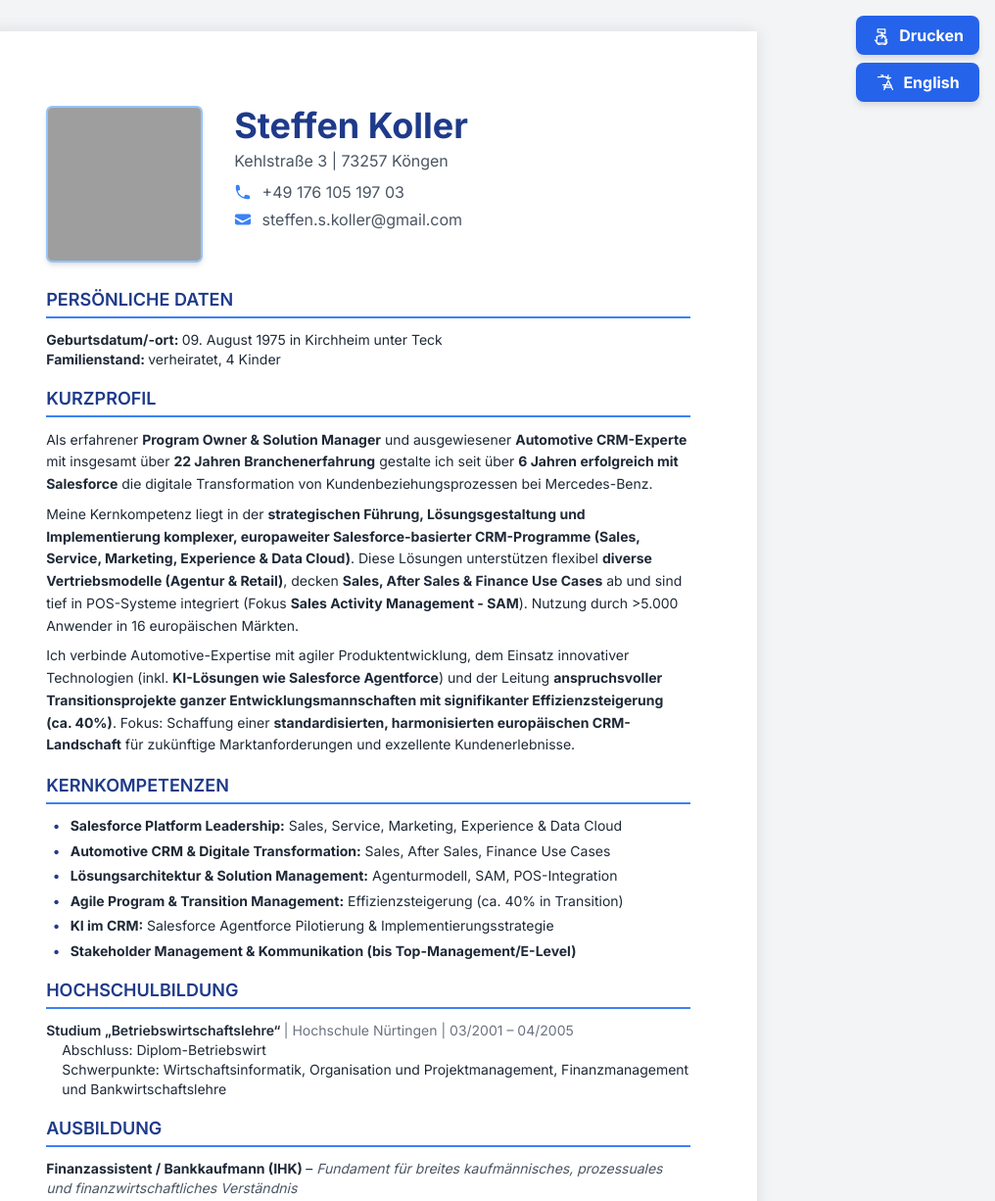
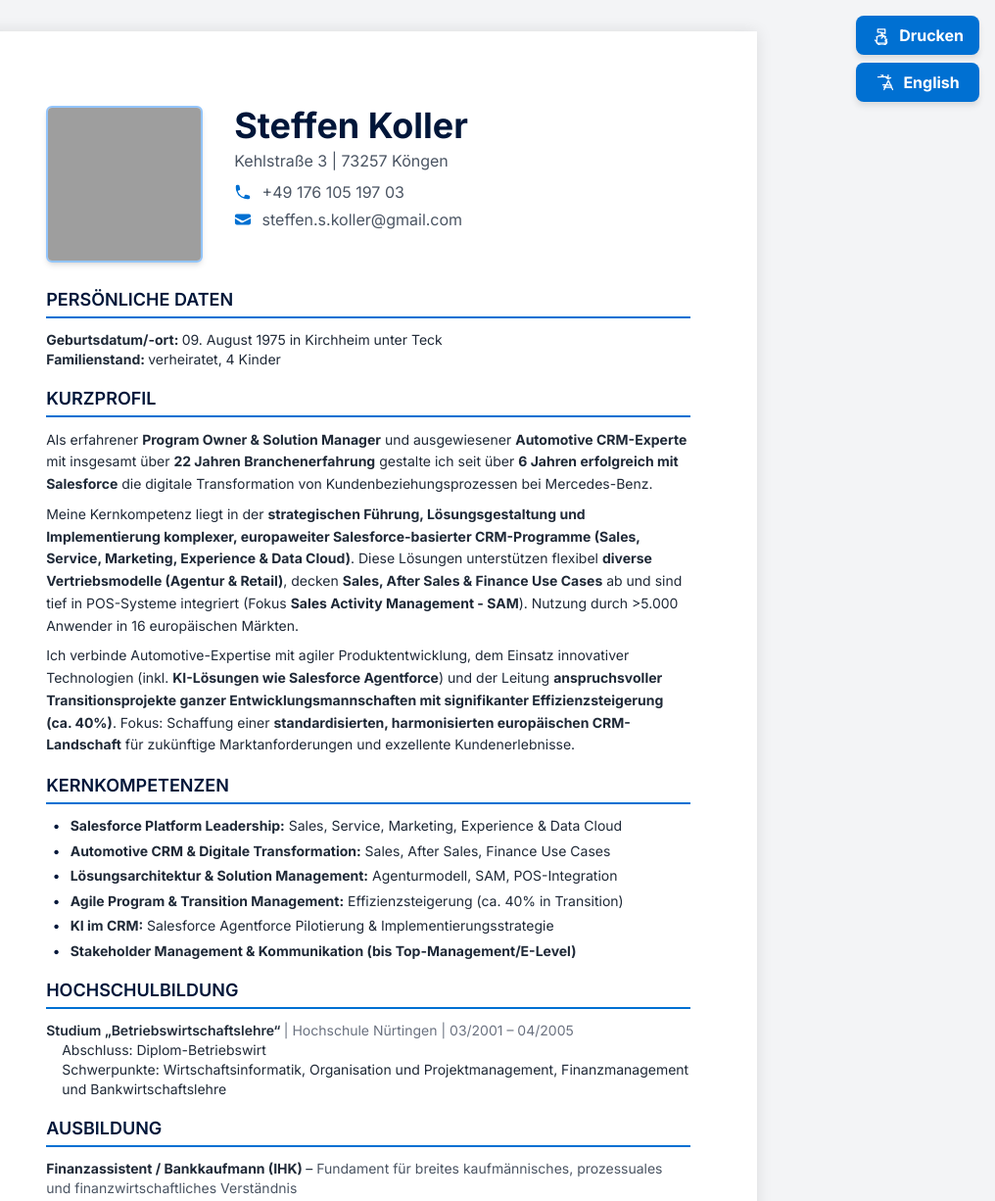
Before and after one commit to Steffen1975-art/cv_koller, a plain HTML site: page index.html in a window 1280 px wide. Shown: the top 1226 px of the page at 98% size, without its empty margins (264-1280 px from the left). Drawn offline with nearby package versions, Linux system fonts and the light colour scheme; grey boxes are pictures that could not be loaded.

Commit message:
Update index.html

```diff
--- a/index.html
+++ b/index.html
@@ -22,17 +22,18 @@
             box-shadow: 0 0 15px rgba(0,0,0,0.1);
         }
 
+        /* Salesforce & Capgemini angelehnte Farben */
         h1, h2, h3 {
-            color: #1e3a8a; /* Dunkelblau für Überschriften */
+            color: #001639; /* Salesforce Dunkelblau / Capgemini Spade-ähnlich */
         }
 
         .section-title {
-            border-bottom: 2px solid #3b82f6; /* Mittelblau für Unterstreichungen */
+            border-bottom: 2px solid #0070D2; /* Salesforce Blau */
             padding-bottom: 0.25rem;
             margin-bottom: 0.75rem;
             font-size: 1.125rem; /* 18px */
             font-weight: 600;
-            color: #1e3a8a;
+            color: #001639; /* Salesforce Dunkelblau */
         }
 
         ul.custom-bullets {
@@ -49,7 +50,7 @@
 
         ul.custom-bullets > li::before {
             content: "•";
-            color: #3b82f6;
+            color: #0070D2; /* Salesforce Blau */
             font-weight: bold;
             position: absolute;
             left: 0.5em;
@@ -57,7 +58,7 @@
         }
 
         ul.kernkompetenzen-bullets > li::before {
-             color: #1e3a8a;
+             color: #001639; /* Salesforce Dunkelblau für Hervorhebung */
         }
 
         ul.custom-bullets ul {
@@ -66,7 +67,7 @@
         }
          ul.custom-bullets ul > li::before {
             content: "◦";
-            color: #60a5fa;
+            color: #00A1E0; /* Helleres Salesforce/Capgemini Blau für Sub-Bullets */
         }
 
         .contact-item {
@@ -80,7 +81,7 @@
             flex-shrink: 0;
             width: 1.125rem;
             height: 1.125rem;
-            color: #3b82f6;
+            color: #0070D2; /* Salesforce Blau */
         }
 
         .button-container {
@@ -94,7 +95,7 @@
         }
 
         .action-button {
-            background-color: #2563eb; /* Blau */
+            background-color: #0070D2; /* Salesforce Blau */
             color: white;
             font-weight: bold;
             padding: 0.5rem 1rem;
@@ -109,7 +110,7 @@
             cursor: pointer;
         }
         .action-button:hover {
-            background-color: #1d4ed8; /* Dunkleres Blau */
+            background-color: #005FB8; /* Dunkleres Salesforce Blau */
         }
 
 
@@ -307,10 +308,10 @@
                     <span class="lang-element" lang="de">Finanzassistent / Bankkaufmann (IHK)</span>
                     <span class="lang-element" lang="en" style="display:none;">Financial Assistant / Bank Clerk (IHK)</span>
                 </strong> –
-                <em class="text-gray-600">
+                <span class="text-gray-600">
                     <span class="lang-element" lang="de">Fundament für breites kaufmännisches, prozessuales und finanzwirtschaftliches Verständnis</span>
                     <span class="lang-element" lang="en" style="display:none;">Foundation for broad commercial, procedural, and financial understanding</span>
-                </em>
+                </span>
             </p>
         </section>
 
```
